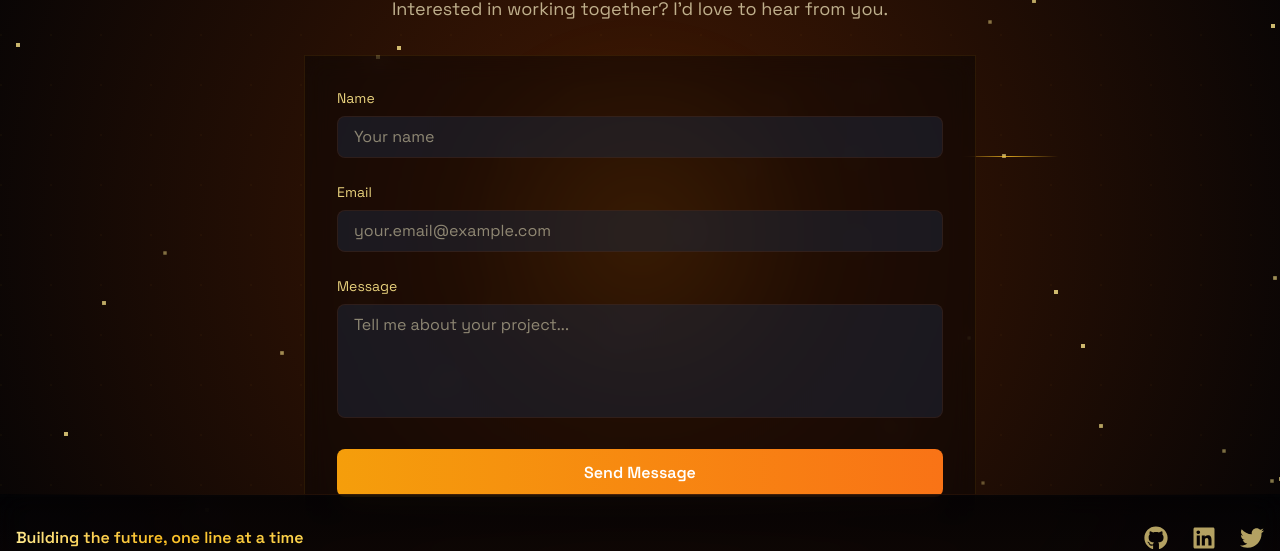
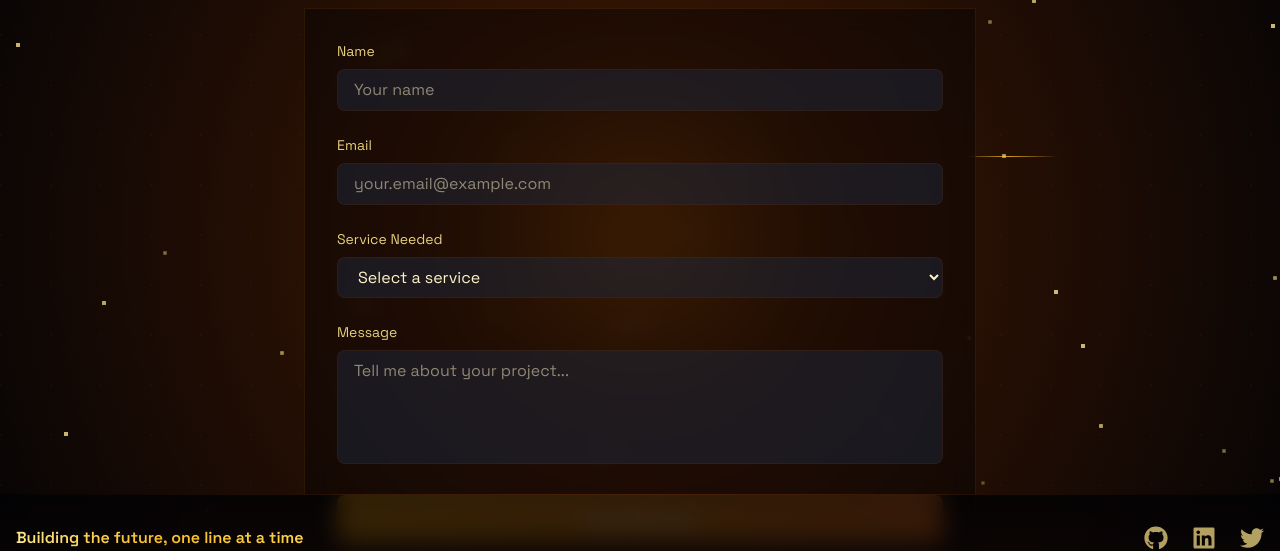
Before and after one commit to joeyheath65/portfolio, a Next.js app: page /contact in a window 1280 px wide. Shown: the part 166-717 px from the top of the page. Built offline with nearby package versions, Linux system fonts and the light colour scheme; no server answers.

Commit message:
trying again

```diff
--- a/src/components/ContactForm.tsx
+++ b/src/components/ContactForm.tsx
@@ -2,33 +2,53 @@
 
 import emailjs from "@emailjs/browser";
 import { motion } from "framer-motion";
-import React, { FormEvent, useRef, useState } from "react";
+import React, { FormEvent, useEffect, useRef, useState } from "react";
 
 export default function ContactForm() {
   const form = useRef<HTMLFormElement>(null);
   const [isSubmitting, setIsSubmitting] = useState(false);
+  const [submitStatus, setSubmitStatus] = useState<{
+    type: "success" | "error" | null;
+    message: string;
+  }>({ type: null, message: "" });
+
+  useEffect(() => {
+    if (process.env.NEXT_PUBLIC_EMAILJS_PUBLIC_KEY) {
+      emailjs.init(process.env.NEXT_PUBLIC_EMAILJS_PUBLIC_KEY);
+    }
+  }, []);
 
   const sendEmail = async (e: FormEvent<HTMLFormElement>) => {
     e.preventDefault();
     setIsSubmitting(true);
+    setSubmitStatus({ type: null, message: "" });
 
     try {
-      if (form.current && process.env.NEXT_PUBLIC_EMAILJS_SERVICE_ID &&
-          process.env.NEXT_PUBLIC_EMAILJS_TEMPLATE_ID &&
-          process.env.NEXT_PUBLIC_EMAILJS_PUBLIC_KEY) {
+      if (!form.current || !process.env.NEXT_PUBLIC_EMAILJS_SERVICE_ID ||
+          !process.env.NEXT_PUBLIC_EMAILJS_TEMPLATE_ID ||
+          !process.env.NEXT_PUBLIC_EMAILJS_PUBLIC_KEY) {
+        throw new Error("Missing EmailJS configuration");
+      }
+
       const result = await emailjs.sendForm(
         process.env.NEXT_PUBLIC_EMAILJS_SERVICE_ID,
         process.env.NEXT_PUBLIC_EMAILJS_TEMPLATE_ID,
         form.current,
         process.env.NEXT_PUBLIC_EMAILJS_PUBLIC_KEY
       );
+
       console.log("Email sent successfully:", result.text);
       form.current.reset();
-      } else {
-        throw new Error("Missing EmailJS configuration");
-      }
+      setSubmitStatus({
+        type: "success",
+        message: "Message sent successfully! I'll get back to you soon."
+      });
     } catch (error) {
       console.error("Failed to send email:", error);
+      setSubmitStatus({
+        type: "error",
+        message: "Failed to send message. Please try again later."
+      });
     } finally {
       setIsSubmitting(false);
     }
@@ -63,6 +83,25 @@ export default function ContactForm() {
       </div>
 
       <div>
+        <label htmlFor="service" className="block text-amber-200/90 mb-2 text-sm">Service Needed</label>
+        <select
+          id="service"
+          name="service"
+          required
+          disabled={isSubmitting}
+          defaultValue=""
+          className="w-full px-4 py-2 bg-slate-800/50 border border-amber-900/20 rounded-lg text-amber-100 focus:outline-none focus:border-amber-500/50 transition-colors disabled:opacity-50"
+        >
+          <option value="" disabled className="bg-slate-800">Select a service</option>
+          <option value="Web Development" className="bg-slate-800">Web Development</option>
+          <option value="AI Integration" className="bg-slate-800">AI Integration</option>
+          <option value="Custom Software" className="bg-slate-800">Custom Software</option>
+          <option value="Consulting" className="bg-slate-800">Consulting</option>
+          <option value="Other" className="bg-slate-800">Other</option>
+        </select>
+      </div>
+
+      <div>
         <label htmlFor="message" className="block text-amber-200/90 mb-2 text-sm">Message</label>
         <textarea
           id="message"
@@ -74,6 +113,12 @@ export default function ContactForm() {
           placeholder="Tell me about your project..."
         ></textarea>
       </div>
+
+      {submitStatus.type && (
+        <div className={`text-sm ${submitStatus.type === "success" ? "text-green-400" : "text-red-400"}`}>
+          {submitStatus.message}
+        </div>
+      )}
 
       <motion.button
         type="submit"
```
Lines whose indentation alone changed are shown as unchanged.
